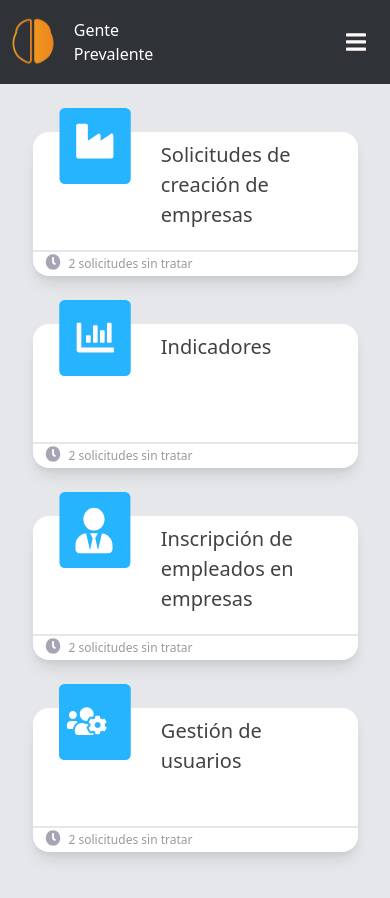
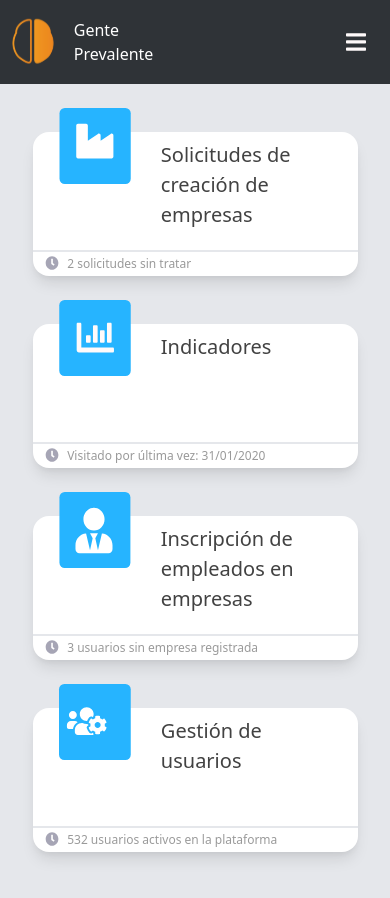
Before and after one commit to lineroml/Gente-Prevalente, a Next.js app: page / in a window 390 px wide. Built offline with nearby package versions, Linux system fonts and the light colour scheme.

Commit message:
arreglos responsive home

```diff
--- a/components/Card.tsx
+++ b/components/Card.tsx
@@ -14,7 +14,7 @@ const Card = ({ source, titulo, minitext, ruta }) => {
       </div>
       <div className='h-full'>
         <div className='h-5/6 border-b-2 flex justify-end'>
-          <div className='sm:w-full w-4/6 lg:text-4xl sm:h-1/2 h-full text-med text-grisoscuro px-5 lg:py-0 py-2 self-end'>
+          <div className='sm:w-full w-4/6 lg:text-3xl sm:h-1/2 h-full text-med text-grisoscuro px-5 lg:py-0 py-2 self-end'>
             {titulo}
           </div>
         </div>
@@ -22,7 +22,7 @@ const Card = ({ source, titulo, minitext, ruta }) => {
           <div className='pl-3 self-center'>
             <NextImage src='/img/clock.svg' width='16' height='16'></NextImage>
           </div>
-          <div className='pl-2 text-grisclaro font-normal text-xs'>{minitext}</div>
+          <div className='pl-2 lg:w-1/3 w-full text-grisclaro font-normal text-xs'>{minitext}</div>
         </div>
       </div>
     </div>
--- a/pages/index.tsx
+++ b/pages/index.tsx
@@ -14,19 +14,19 @@ const Home = () => {
           ruta=''
           source='/img/card-indicadores.svg'
           titulo='Indicadores'
-          minitext='2 solicitudes sin tratar'
+          minitext='Visitado por última vez: 31/01/2020'
         />
         <Card
           ruta=''
           source='/img/card-empleados.svg'
           titulo='Inscripción de empleados en empresas'
-          minitext='2 solicitudes sin tratar'
+          minitext='3 usuarios sin empresa registrada'
         />
         <Card
           ruta=''
           source='/img/card-usuarios.svg'
           titulo='Gestión de usuarios'
-          minitext='2 solicitudes sin tratar'
+          minitext='532 usuarios activos en la plataforma'
         />
       </div>
     </div>
```
